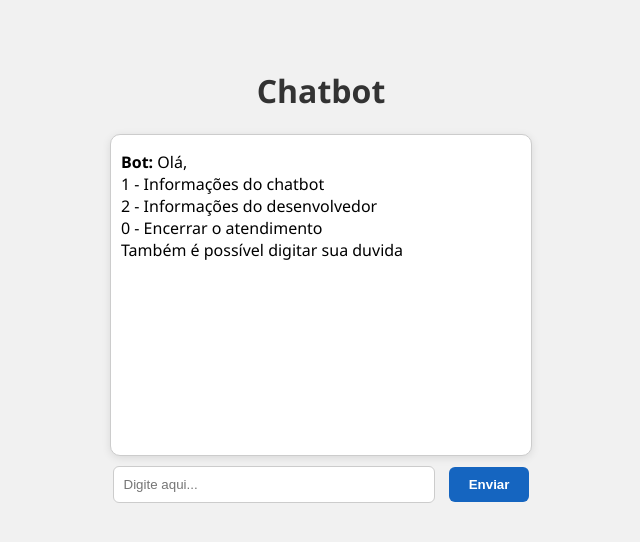
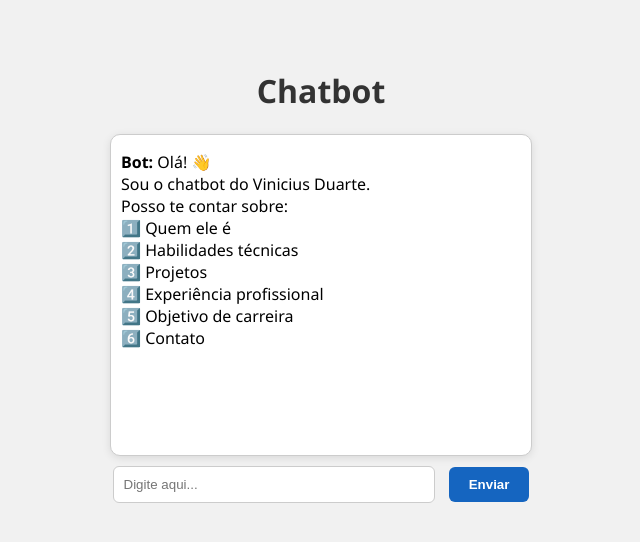
Before and after one commit to ViniciusDuarteG/ChatBot, a Flask app: page / in a window 1280 px wide. Shown: the top 542 px of the page, without its empty margins (319-959 px from the left). Run offline with Flask 3, Linux system fonts and the light colour scheme.

Commit message:
Update chatbot HTML structure and content

```diff
--- a/templates/index.html
+++ b/templates/index.html
@@ -2,7 +2,7 @@
 <html lang="pt-br">
 <head>
   <meta charset="UTF-8">
-  <title>Chatbot Loja</title>
+  <title>Chatbot - Vinícius</title>
   <style>
     body {
       font-family: 'Segoe UI', Tahoma, Geneva, Verdana, sans-serif;
@@ -86,7 +86,7 @@
 
     // definicão da primeira mensagem
     function mensagemInicial() {
-      const msg = "Olá,<br> 1 - Informações do chatbot<br>2 - Informações do desenvolvedor<br>0 - Encerrar o atendimento<br>Também é possível digitar sua duvida";
+      const msg = "Olá! 👋  <br> Sou o chatbot do Vinicius Duarte. <br> Posso te contar sobre: <br>1️⃣ Quem ele é<br>2️⃣ Habilidades técnicas<br>3️⃣ Projetos<br>4️⃣ Experiência profissional<br>5️⃣ Objetivo de carreira<br>6️⃣ Contato";
       chat.innerHTML += `<p><strong>Bot:</strong> ${msg}</p>`;
     }
 
```
